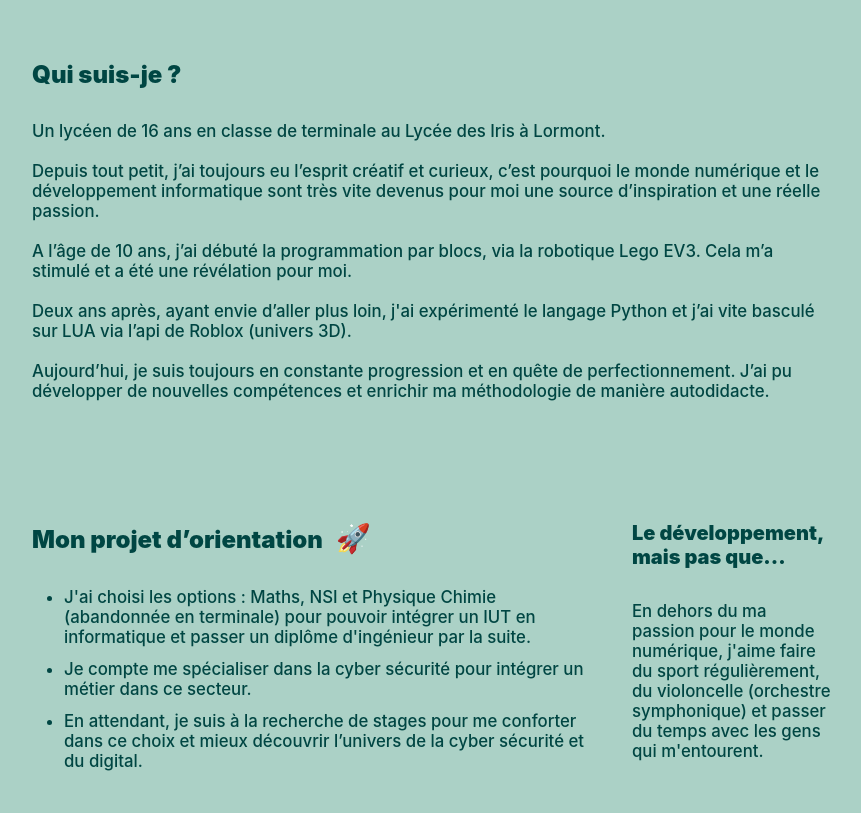
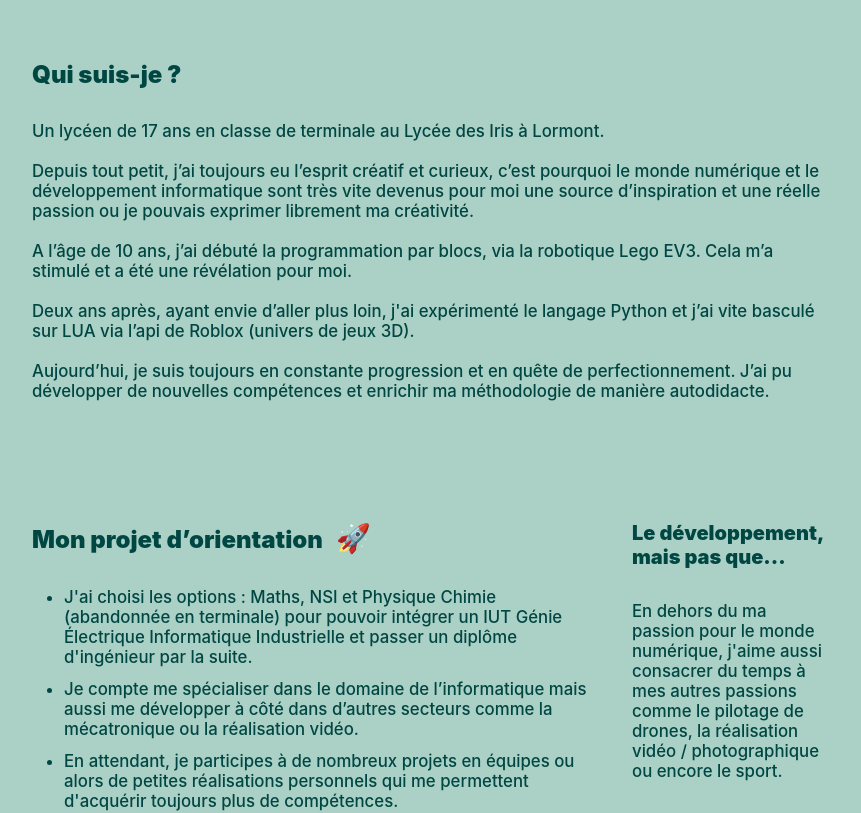
Before and after one commit to oural1206/portfolio-frontend-v2, a Nuxt app: page / in a window 1280 px wide. Shown: the part 900-1713 px from the top of the page, without its empty margins (208-1069 px from the left). Built offline with nearby package versions, Linux system fonts and the light colour scheme.

Commit message:
Update text content

```diff
--- a/components/HomeView/About-me.vue
+++ b/components/HomeView/About-me.vue
@@ -7,13 +7,13 @@
     <div class="first">
       <h2>Qui suis-je ?</h2>
       <p>
-        Un lycéen de 16 ans en classe de terminale au Lycée des Iris à Lormont.
+        Un lycéen de 17 ans en classe de terminale au Lycée des Iris à Lormont.
         <br><br>
-        Depuis tout petit, j’ai toujours eu l’esprit créatif et curieux, c’est pourquoi le monde numérique et le développement informatique sont très vite devenus pour moi une source d’inspiration et une réelle passion.
+        Depuis tout petit, j’ai toujours eu l’esprit créatif et curieux, c’est pourquoi le monde numérique et le développement informatique sont très vite devenus pour moi une source d’inspiration et une réelle passion ou je pouvais exprimer librement ma créativité.
         <br><br>
         A l’âge de 10 ans, j’ai débuté la programmation par blocs, via la robotique Lego EV3. Cela m’a stimulé et a été une révélation pour moi.
         <br><br>
-        Deux ans après, ayant envie d’aller plus loin, j'ai expérimenté le langage Python et j’ai vite basculé sur LUA via l’api de Roblox (univers 3D).
+        Deux ans après, ayant envie d’aller plus loin, j'ai expérimenté le langage Python et j’ai vite basculé sur LUA via l’api de Roblox (univers de jeux 3D).
         <br><br>
         Aujourd’hui, je suis toujours en constante progression et en quête de perfectionnement. J’ai pu développer de nouvelles compétences et enrichir ma méthodologie de manière autodidacte.
       </p>
@@ -22,14 +22,14 @@
       <div style="max-width: 70%">
         <h2>Mon projet d’orientation <span>&#128640;</span></h2>
         <ul>
-          <li>J'ai choisi les options : Maths, NSI et Physique Chimie (abandonnée en terminale) pour pouvoir intégrer un IUT en informatique et passer un diplôme d'ingénieur par la suite.</li>
-          <li>Je compte me spécialiser dans la cyber sécurité pour intégrer un métier dans ce secteur.</li>
-          <li>En attendant, je suis à la recherche de stages pour me conforter dans ce choix et mieux découvrir l’univers de la cyber sécurité et du digital.</li>
+          <li>J'ai choisi les options : Maths, NSI et Physique Chimie (abandonnée en terminale) pour pouvoir intégrer un IUT Génie Électrique Informatique Industrielle et passer un diplôme d'ingénieur par la suite.</li>
+          <li>Je compte me spécialiser dans le domaine de l’informatique mais aussi me développer à côté dans d’autres secteurs comme la mécatronique ou la réalisation vidéo.</li>
+          <li>En attendant, je participes à de nombreux projets en équipes ou alors de petites réalisations personnels qui me permettent d'acquérir toujours plus de compétences.</li>
         </ul>
       </div>
       <div style="max-width: 25%">
         <h3>Le développement,<br>mais pas que...</h3>
-        <p>En dehors du ma passion pour le monde numérique, j'aime faire du sport régulièrement, du violoncelle (orchestre symphonique) et passer du temps avec les gens qui m'entourent.</p>
+        <p>En dehors du ma passion pour le monde numérique, j'aime aussi consacrer du temps à mes autres passions comme le pilotage de drones, la réalisation vidéo / photographique ou encore le sport.</p>
       </div>
     </div>
   </section>
```
